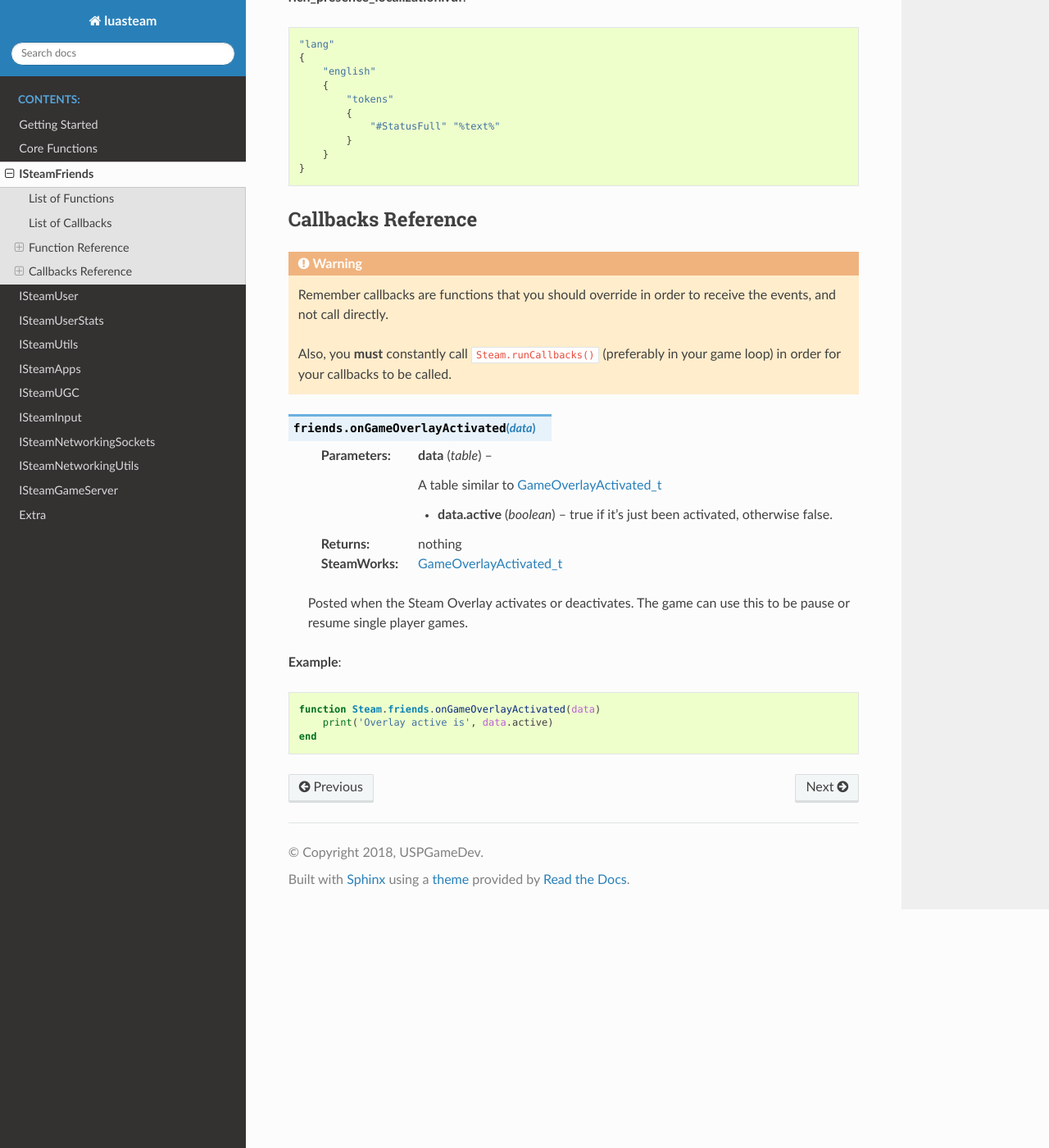
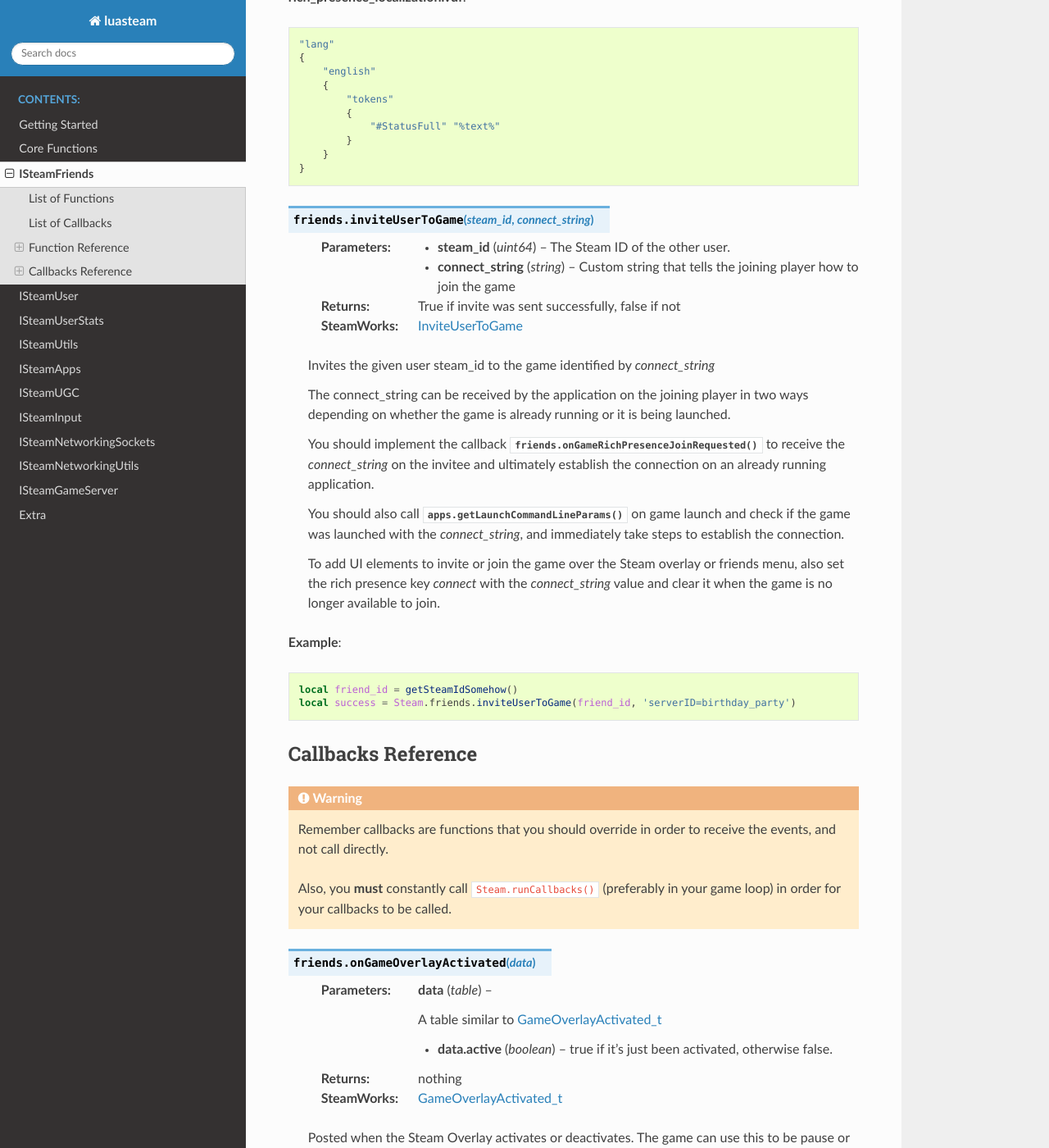
Before and after one commit to uspgamedev/luasteam, a Sphinx documentation site: the page built from docs/friends.rst, in a window 1280 px wide and 1400 px high, scrolled down 2438 px. Shown: the whole window at 82% size. Built offline with Sphinx 7.4.7 and the Read the Docs theme 2.0.0, drawn with Linux system fonts in a browser that asks for light colours; some of the changed text lies outside the part shown.

Commit message:
support inviting to game over steam friends

```diff
--- a/docs/friends.rst
+++ b/docs/friends.rst
@@ -107,6 +107,30 @@ Function Reference
         }
     }
 
+.. function:: friends.inviteUserToGame(steam_id, connect_string)
+
+    :param uint64 steam_id: The Steam ID of the other user.
+    :param string connect_string: Custom string that tells the joining player how to join the game
+    :returns: True if invite was sent successfully, false if not
+    :SteamWorks: `InviteUserToGame <https://partner.steamgames.com/doc/api/ISteamFriends#InviteUserToGame>`_
+
+    Invites the given user steam_id to the game identified by `connect_string`
+
+    The connect_string can be received by the application on the joining player in two ways depending on whether the game is already running or it is being launched.
+
+    You should implement the callback :func:`friends.onGameRichPresenceJoinRequested` to receive the `connect_string` on the invitee and ultimately establish the connection on an already running application.
+
+    You should also call :func:`apps.getLaunchCommandLineParams` on game launch and check if the game was launched with the `connect_string`, and immediately take steps to establish the connection.
+
+    To add UI elements to invite or join the game over the Steam overlay or friends menu, also set the rich presence key `connect` with the `connect_string` value and clear it when the game is no longer available to join.
+
+**Example**::
+
+
+    local friend_id = getSteamIdSomehow()
+    local success = Steam.friends.inviteUserToGame(friend_id, 'serverID=birthday_party')
+
+
 Callbacks Reference
 -------------------
 
@@ -131,3 +155,23 @@ Callbacks Reference
     function Steam.friends.onGameOverlayActivated(data)
         print('Overlay active is', data.active)
     end
+
+.. function:: friends.onGameRichPresenceJoinRequested(data)
+
+    :param table data: A table similar to `GameRichPresenceJoinRequested_t <https://partner.steamgames.com/doc/api/ISteamFriends#GameRichPresenceJoinRequested_t>`_
+
+        * **data.steamIDFriend** (`uint64`) -- Steam ID of friend from through the invite was received
+        * **data.connectString** (`string`) -- custom connect string to parse for connection details
+
+    :returns: nothing
+
+
+**Example**::
+
+    function Steam.friends.onGameRichPresenceJoinRequested(data)
+        if (game_state=='main_menu') then
+            initiateJoinGame(data.connectString)
+        else
+            showDialog("you can only join a game from the main menu")
+        end
+    end
```
Also changed, not shown: docs/apps.rst (+15 -0 lines), 2 other files.
